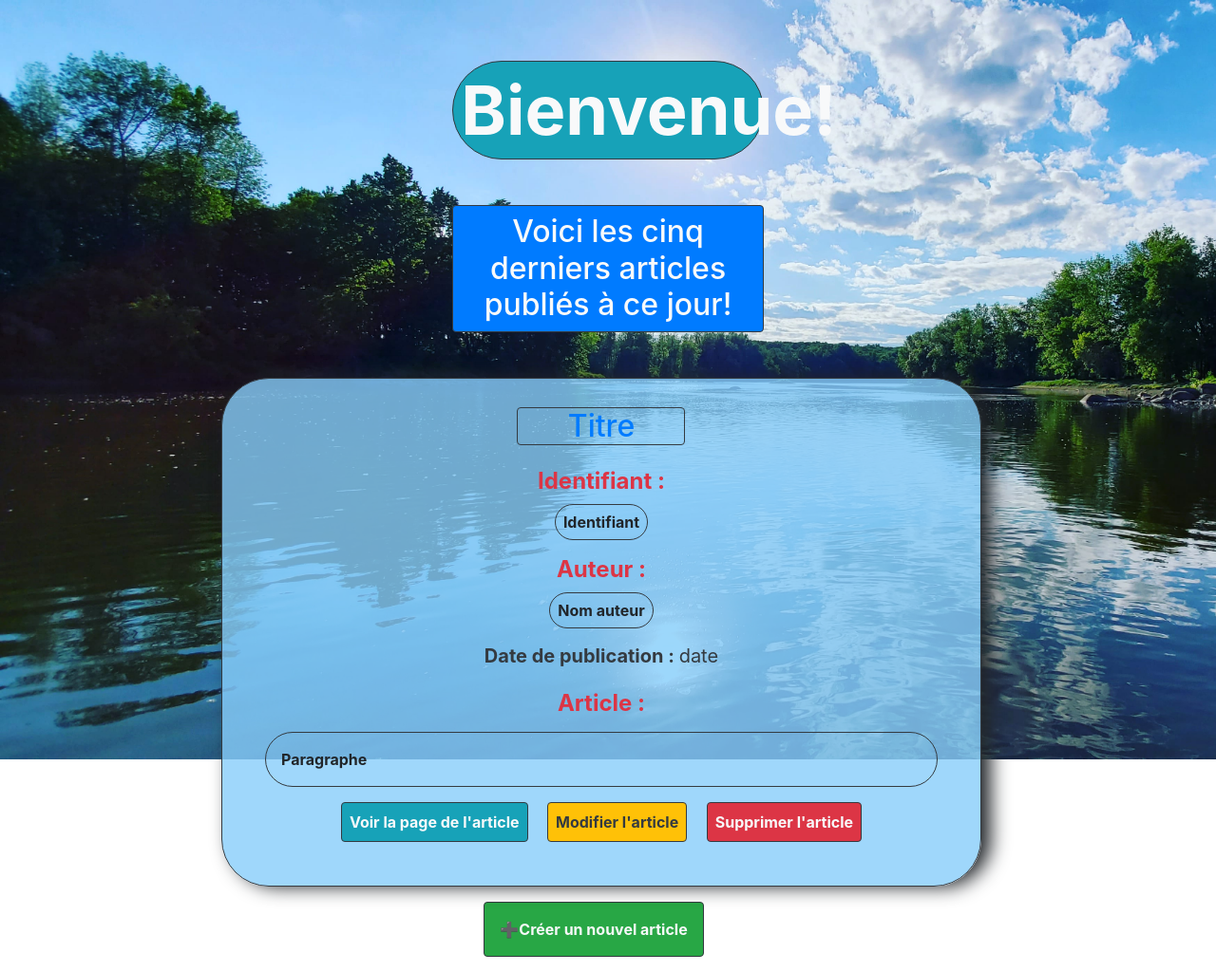
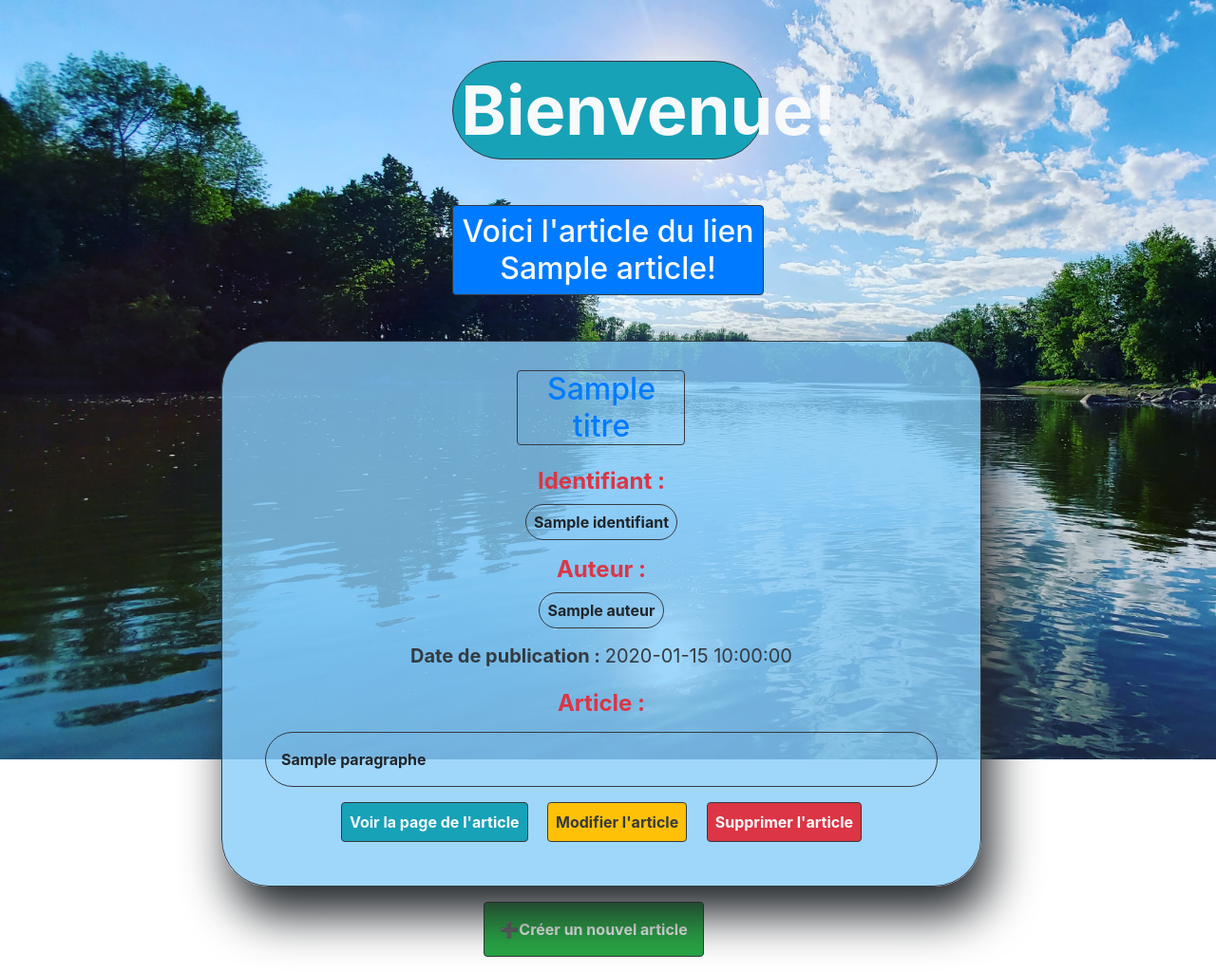
Before and after one commit to Carl-Montpetit/prog-web-2-tp1, a Flask app: template inf5190_tp1_src/templates/article.html in a window 1280 px wide. Shown: the whole page at 95% size. Run offline with Flask 2, Linux system fonts and the light colour scheme; the template is opened without the code that fills it: most values are stand-ins (such as "Sample title", 1, 10 or a date in 2020); some libraries are stand-ins or nearby versions.

Commit message:
feat: added more✨

```diff
--- a/inf5190_tp1_src/app.py
+++ b/inf5190_tp1_src/app.py
@@ -2,130 +2,139 @@ from database.Database import Database
 from flask import Flask, render_template, request, redirect, url_for, g, flash
 from datetime import datetime
 import re
+from article import Article
 
 # Initialize flask application
 app = Flask(__name__, static_folder="static",
             template_folder="templates", static_url_path="")
 app.secret_key = "Carl.M"
 
+# CONSTANTS
+ADMIN_PAGE = 'admin.html'
+ADMIN_NEW_ARTICLE_PAGE = 'admin-new.html'
+ARTICLE_PAGE = 'article.html'
+HOME_PAGE = 'home.html'
+ERR_404_PAGE = '404.html'
+MODIFY_ARTICLE_PAGE = 'modify-article.html'
+SEARCH_RESULT_PAGE = 'search-result.html'
+ERR_MSG_EMPTY_FIELDS = '⚠️Tous les champs doivent impérativement être remplis!..'
+ERR_MSG_ID = '⚠️Le champs ID doit impérativement être un nombre positif!..'
+ERR_MSG_TITRE = '⚠️Le champs Titre doit impérativement contenir entre 3 et 100 caractères!..'
+ERR_MSG_IDENTIFIANT = '⚠️Le champs Identifiant doit impérativement contenir entre 3 et 50 caractères!..'
+ERR_MSG_AUTEUR = '⚠️Le champs Auteur doit impérativement contenir entre 4 et 100 caractères!..'
+ERR_MSG_DATE = '⚠️Le champs Date doit impérativement être de la forme ⟹ (YYYY-mm-jj) avec des nombres!..'
+ERR_MSG_PARAGRAPHE = '⚠️Le champs Auteur doit impérativement contenir entre 1 et 500 caractères!..'
+ERR_MSG_ID_NOT_UNIQUE = '⚠️Le ID choisis existe déjà, svp veuillez en choisir un autre!..'
+
+
 # DATETIME UTILS
 today = datetime.now().strftime("%Y-%m-%d")
 
 
 def get_db():
-    """[Get the database in a variable]
-
-    Returns:
-        [Any]: [the database]
-    """
+    # [x]
     db = getattr(g, '_database', None)
     if db is None:
         g._database = Database()
     return g._database
 
 
-def add_article_in_db(today):
-    news = ['enfer', 'hell is hot', 'Satan', today, 'On a jamais vu ca']
-    get_admin().insert_article(news)
-    return 1
-
-
 @app.teardown_appcontext
+# [x]
 def close_connection(exception):
-    """[Closing the connection with the database]
-
-    Args:
-        exception ([Exception]): [an exception]
-    """
     db = getattr(g, '_database', None)
     if db is not None:
         db.disconnect()
 
 
 @app.errorhandler(404)
+# [x]
 def page_not_found(error):
-    """[Return a page for 404 error code]
-
-    Args:
-        error ([int]): [404]
-
-    Returns:
-        [Text]: [404.html]
-    """
-    return render_template("404.html"), 404
+    return render_template(ERR_404_PAGE), 404
 
 
-# GET ⟹ Default route ⟹ /
-# TODO : Need a search field for LIKE DB
+# TODO : Need a search field for LIKE DB & show the last 5 articles
 @app.route('/', methods=['GET'])
+# []
 def get_last_five_articles():
-    """[The home page containing the last 5 articles from now]
-
-    Returns:
-        [Text]: [home.html]
-    """
     articles = get_db().get_all_articles()
-    return render_template('home.html', articles=articles)
+    return render_template(HOME_PAGE, articles=articles)
 
 
+# @app.route('/', methods=['POST'])
+# # []
+# def search_articles():
+#     search = request.form['search']
+#     # TODO search result in database
+#     return render_template(SEARCH_RESULT_PAGE)
+
 @app.route('/article/<string:identifiant>', methods=['GET'])
+# []
 def get_an_article(identifiant):
-    return render_template('article.html', identifiant=identifiant)
+    article = Article()
+    article = get_db().get_article_by_identifiant(identifiant)
+
+    return render_template(ARTICLE_PAGE, article=article)
 
 
 @app.route('/admin', methods=['GET'])
+# [x]
 def get_admin():
-    """[list of ∀ articles (title & date) + link to modify (title & paragraph) each article (for ∀) + link to create new article to "/admin-nouveau"]
-
-    Returns:
-        [Text]: [admin.html]
-    """
-    return render_template('admin.html')
+    return render_template(ADMIN_PAGE)
 
 
 @app.route('/admin-nouveau', methods=['GET'])
+# [x]
 def get_admin_new():
-    return render_template('admin-new.html')
+    return render_template(ADMIN_NEW_ARTICLE_PAGE)
 
 
 @app.route('/admin-nouveau', methods=['POST'])
-def add_new_article_in_bd(today=today):
+# []
+def add_new_article_in_bd():
     """[Page with form for creating a new article]
 
     Returns:
         [Text]: [redirect ⟹ '/' or home.html]
     """
-    pattern_date = '^\d{4} -\d{2} -\d{2}$'
+    PATTERN_DATE = '^\d{4}-\d{2}-\d{2}$'
+    PATTERN_ID = '^\d+$'
+
     id_article = request.form['id_article']
+    id_validation = re.match(PATTERN_ID, id_article)
     titre = request.form['titre']
     identifiant = request.form['identifiant']
     auteur = request.form['auteur']
     date = request.form['date']
-    date_validate = re.match(pattern_date, date)
+    date_validation = re.match(PATTERN_DATE, date)
     paragraphe = request.form['paragraphe']
     article = [id_article, titre, identifiant, auteur, today, paragraphe]
 
     # if there's error(s) the page show error message(s) to the user
     if id_article == "" or titre == "" or identifiant == "" or auteur == "" or date == "" or paragraphe == "":
-        return render_template('admin-new.html', error='⚠️Tous les champs doivent impérativement être remplis!..', id_article=id_article, titre=titre, identifiant=identifiant, auteur=auteur, date=date, paragraphe=paragraphe)
-    elif type(id_article) is not int:
-        return render_template('admin-new.html', error='⚠️Le champs ID doit impérativement être un nombre!..')
+        return render_template(ADMIN_NEW_ARTICLE_PAGE, error=ERR_MSG_EMPTY_FIELDS, id_article=id_article, titre=titre, identifiant=identifiant, auteur=auteur, date=date, paragraphe=paragraphe)
+    elif id_validation is None:
+        return render_template(ADMIN_NEW_ARTICLE_PAGE, error=ERR_MSG_ID)
     elif len(titre) < 3 or len(titre) > 100:
-        return render_template('admin-new.html', error='⚠️Le champs Titre doit impérativement contenir entre 3 et 100 caractères!..')
+        return render_template(ADMIN_NEW_ARTICLE_PAGE, error=ERR_MSG_TITRE, err_titre=ERR_MSG_TITRE)
     elif len(identifiant) < 3 or len(identifiant) > 50:
-        return render_template('admin-new.html', error='⚠️Le champs Identifiant doit impérativement contenir entre 3 et 50 caractères!..')
+        return render_template(ADMIN_NEW_ARTICLE_PAGE, error=ERR_MSG_IDENTIFIANT)
     elif len(auteur) < 3 or len(auteur) > 100:
-        return render_template('admin-new.html', error='⚠️Le champs Auteur doit impérativement contenir entre 4 et 100 caractères!..')
-    elif date_validate is None:
-        return render_template('admin-new.html', error='⚠️Le champs Date doit impérativement être de la forme ⟹ (YYYY-mm-jj)!..')
+        return render_template(ADMIN_NEW_ARTICLE_PAGE, error=ERR_MSG_AUTEUR)
+    elif date_validation is None:
+        return render_template(ADMIN_NEW_ARTICLE_PAGE, error=ERR_MSG_DATE)
     elif len(paragraphe) < 1 or len(auteur) > 500:
-        return render_template('admin-new.html', error='⚠️Le champs Auteur doit impérativement contenir entre 1 et 500 caractères!..')
+        return render_template(ADMIN_NEW_ARTICLE_PAGE, error=ERR_MSG_PARAGRAPHE)
     else:
-        # add the nuew article in the database + append it in the log file
-        get_db().insert_article(article)
+        # add the new article in the database + append it in the log file
+        try:
+            get_db().insert_article(article)
+        except Exception:
+            return render_template(ADMIN_NEW_ARTICLE_PAGE, error=ERR_MSG_ID_NOT_UNIQUE)
         file = open('log.txt', 'a')
         file.write(
-            f"id_article\t\t\t⟹\t{id_article}\ntitre\t\t\t⟹\t{titre}\nidentifiant\t\t⟹\t{identifiant}\nauteur\t\t\t⟹\t{auteur}\ndate\t\t\t⟹\t{today}\nparagraphe\t\t⬇︎\n{paragraphe}\n================================================================================\n")
+            f"id_article\t\t⟹\t{id_article}\ntitre\t\t\t⟹\t{titre}\nidentifiant\t\t⟹\t{identifiant}\nauteur\t\t\t⟹\t{auteur}\ndate\t\t\t⟹\t{today}\nparagraphe\t\t⬇︎\n{paragraphe}\n================================================================================\n")
+        # TODO not refresh the input fields AJAX ??
         return render_template('home.html', id_article=id_article, titre=titre, identifiant=identifiant, auteur=auteur, date=date, paragraphe=paragraphe)
 
 
--- a/inf5190_tp1_src/database/articles.sql
+++ b/inf5190_tp1_src/database/articles.sql
@@ -6,6 +6,3 @@ CREATE TABLE article (
   date_publication TEXT,
   paragraphe varchar(500)
 );
-
--- INSERT INTO article(titre, identifiant, auteur, date_publication, paragraphe)
--- VALUES('Article 1', 5, 'Carl', "2021-10-14", "Ceci est un article que j'ai écris pour vous.");
--- a/inf5190_tp1_src/static/css/style.css
+++ b/inf5190_tp1_src/static/css/style.css
@@ -46,7 +46,7 @@
   background-color: rgba(135, 206, 250, 0.8);
   margin: auto;
   padding: 30px;
-  box-shadow: 10px 0px 20px;
+  box-shadow: 10px 30px 50px;
 }
 
 #articles-admin {
@@ -57,7 +57,7 @@
   background-color: rgba(247, 182, 182, 0.8);
   margin: auto;
   padding: 30px;
-  box-shadow: 10px 0px 20px;
+  box-shadow: 10px 30px 50px;
 }
 
 #article-create {
@@ -66,7 +66,7 @@
   border-width: 2px;
   border-color: #004e64;
   background-color: rgba(135, 206, 250, 0.8);
-  box-shadow: 30px 50px 60px;
+  box-shadow: 10px 30px 50px;
   contain: content;
   object-fit: contain;
 }
@@ -77,7 +77,7 @@
   overflow-wrap: break-word;
   max-width: 400px;
   max-height: auto;
-  font-size:large;
+  font-size: large;
 }
 
 #paragraphe-new {
@@ -94,3 +94,16 @@
   max-width: 200px;
   max-height: auto;
 }
+
+#search-bar {
+  word-wrap: break-word;
+  overflow-wrap: break-word;
+  width: fit-content;
+  max-width: 400px;
+}
+
+#search {
+  background-color: rgba(110, 198, 252, 0.8);
+  color: #0a0000;
+  box-shadow: 10px 30px 50px;
+}
--- a/inf5190_tp1_src/templates/article.html
+++ b/inf5190_tp1_src/templates/article.html
@@ -22,7 +22,7 @@
 
   <div class="row justify-content-center mb-3">
     <h2 class="container w-25 text-light border border-dark bg-primary text-center rounded m-3 p-2">
-      Voici les cinq derniers articles publiés à ce jour!
+      Voici l'article du lien {{article}}!
     </h2>
   </div>
 
@@ -33,23 +33,23 @@
           <div id="articles" class="container list-group-item clearfix m-2 border border-dark justify-content-center">
             <div class="col text-center justify-content-center">
               <h2 class="list-group-item-heading text-primary border border-dark w-25 text-center rounded m-auto">
-                Titre
+                {{titre}}
               </h2>
               <h4 class="font-weight-bolder text-danger mt-3 p-2">Identifiant :</h4>
               <span class="list-group-item-text border border-dark rounded-pill p-2 font-weight-bold m-auto">
-                Identifiant
+                {{identifiant}}
               </span>
               <h4 class="font-weight-bolder text-danger mt-3 p-2">Auteur :</h4>
               <span class="list-group-item-text border border-dark rounded-pill p-2 text-left font-weight-bold m-auto">
-                Nom auteur
+                {{auteur}}
               </span>
               <h5 class="font-weight-bold text-dark mt-3 p-2">
                 Date de publication :
-                <a class="btn-link">date</a>
+                <a class="btn-link">{{date}}</a>
               </h5>
               <h4 class="font-weight-bolder text-danger mt-1 p-2">Article :</h4>
               <p class="list-group-item-text border border-dark rounded-pill p-3 text-left font-weight-bold m-auto">
-                Paragraphe
+                {{paragraphe}}
               </p>
             </div>
             <div class="row">
```
Also changed, not shown: inf5190_tp1_src/article/Article.py (added, +20 -0 lines), inf5190_tp1_src/database/Database.py (+10 -1 lines), inf5190_tp1_src/templates/admin-new.html (+8 -9 lines), inf5190_tp1_src/templates/home.html (+14 -0 lines), inf5190_tp1_src/article/__init__.py (added), inf5190_tp1_src/database/database.db, inf5190_tp1_src/templates/search-result.html (added).
